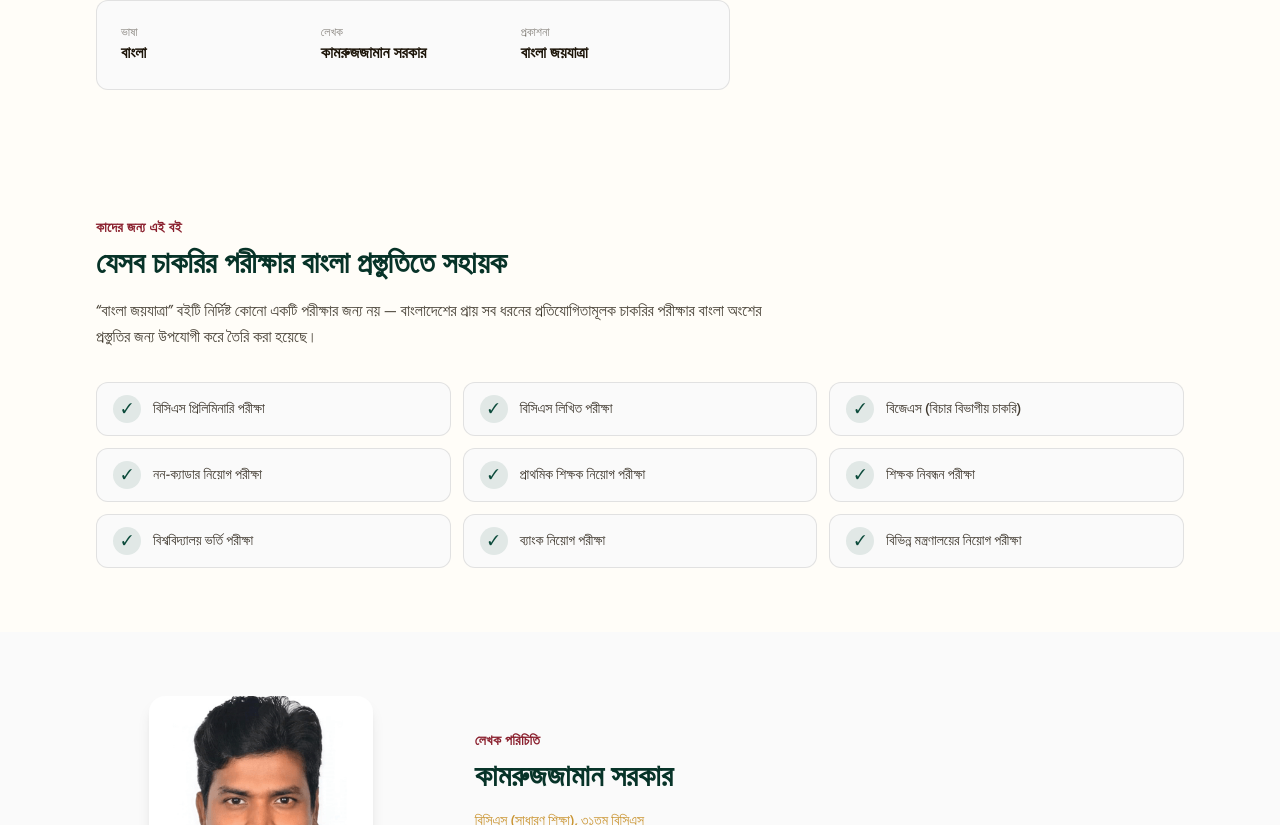
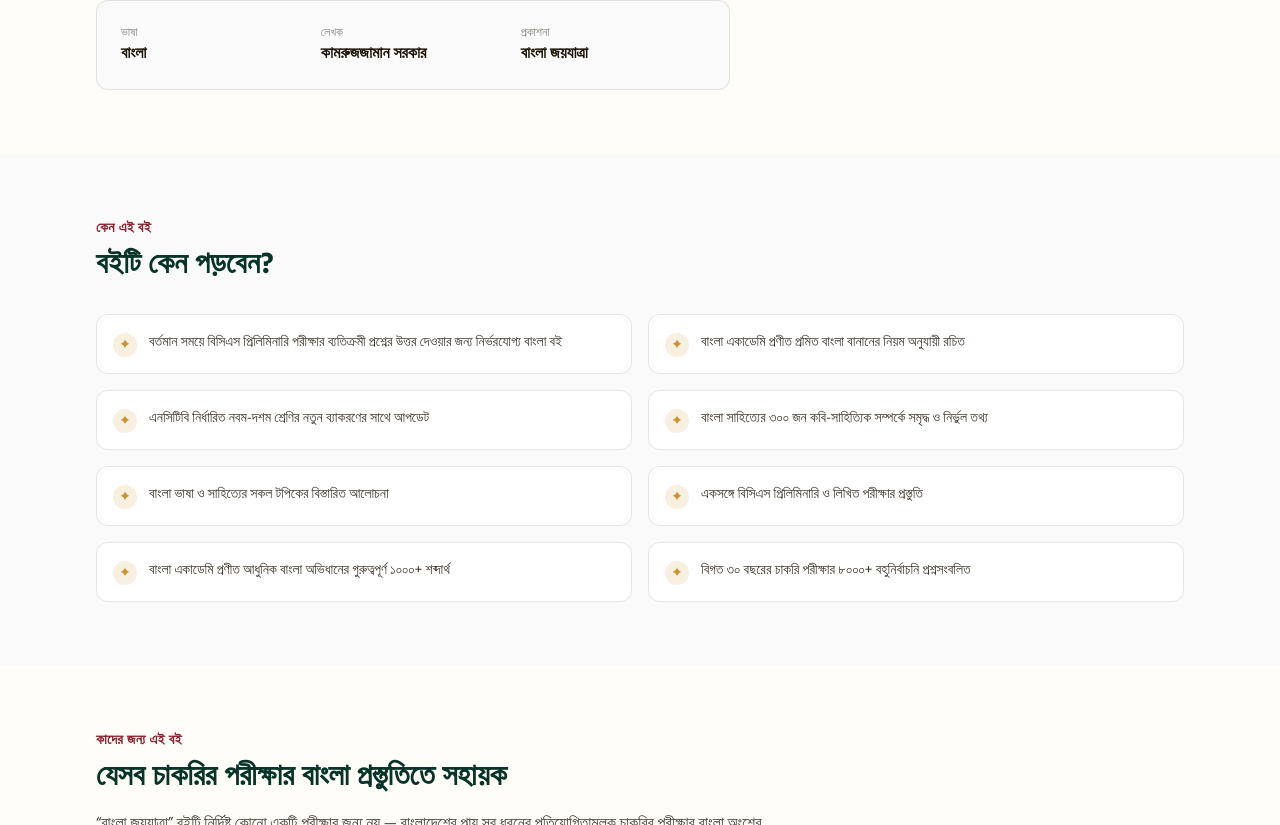
Before and after one commit to nahidrajbd/joyjatra, a Next.js app: page / in a window 1280 px wide. Shown: the part 1115-1940 px from the top of the page. Built offline with nearby package versions, Linux system fonts and the light colour scheme.

Commit message:
Add "why read this book" section
Lists the book's differentiators (updated grammar, Bangla Academy
spelling, 300 poets/writers, 8000+ MCQs from past exams, etc.) as a
checklist section between the book-details and audience sections.

Co-Authored-By: Claude Sonnet 5 <noreply@anthropic.com>

```diff
--- a/src/app/page.tsx
+++ b/src/app/page.tsx
@@ -12,6 +12,17 @@ const highlights = [
   "পরীক্ষা-উপযোগী গুরুত্বপূর্ণ তথ্য ও বিশ্লেষণ",
   "অভিজ্ঞ ও পরীক্ষিত লেখকের রচনা",
   "সাম্প্রতিক তথ্য দ্বারা হালনাগাদকৃত",
+];
+
+const reasons = [
+  "বর্তমান সময়ে বিসিএস প্রিলিমিনারি পরীক্ষার ব্যতিক্রমী প্রশ্নের উত্তর দেওয়ার জন্য নির্ভরযোগ্য বাংলা বই",
+  "বাংলা একাডেমি প্রণীত প্রমিত বাংলা বানানের নিয়ম অনুযায়ী রচিত",
+  "এনসিটিবি নির্ধারিত নবম-দশম শ্রেণির নতুন ব্যাকরণের সাথে আপডেট",
+  "বাংলা সাহিত্যের ৩০০ জন কবি-সাহিত্যিক সম্পর্কে সমৃদ্ধ ও নির্ভুল তথ্য",
+  "বাংলা ভাষা ও সাহিত্যের সকল টপিকের বিস্তারিত আলোচনা",
+  "একসঙ্গে বিসিএস প্রিলিমিনারি ও লিখিত পরীক্ষার প্রস্তুতি",
+  "বাংলা একাডেমি প্রণীত আধুনিক বাংলা অভিধানের গুরুত্বপূর্ণ ১০০০+ শব্দার্থ",
+  "বিগত ৩০ বছরের চাকরি পরীক্ষার ৮০০০+ বহুনির্বাচনি প্রশ্নসংবলিত",
 ];
 
 const examCategories = [
@@ -236,6 +247,31 @@ export default function Home() {
           </div>
         </section>
 
+        {/* Why read this book */}
+        <section id="why" className="bg-zinc-50">
+          <div className="mx-auto max-w-6xl px-5 py-16 sm:px-8">
+            <p className="mb-2 text-sm font-semibold tracking-wide text-brand-maroon">
+              কেন এই বই
+            </p>
+            <h2 className="mb-8 max-w-2xl text-3xl font-bold text-brand-green-dark">
+              বইটি কেন পড়বেন?
+            </h2>
+            <ul className="grid grid-cols-1 gap-4 sm:grid-cols-2">
+              {reasons.map((r) => (
+                <li
+                  key={r}
+                  className="flex items-start gap-3 rounded-xl border border-black/10 bg-white px-4 py-4 text-sm leading-relaxed text-foreground/85"
+                >
+                  <span className="mt-0.5 flex h-6 w-6 shrink-0 items-center justify-center rounded-full bg-brand-gold/15 text-xs text-brand-gold">
+                    ✦
+                  </span>
+                  {r}
+                </li>
+              ))}
+            </ul>
+          </div>
+        </section>
+
         {/* Who is this book for */}
         <section id="jobs" className="mx-auto max-w-6xl px-5 py-16 sm:px-8">
           <p className="mb-2 text-sm font-semibold tracking-wide text-brand-maroon">
```
